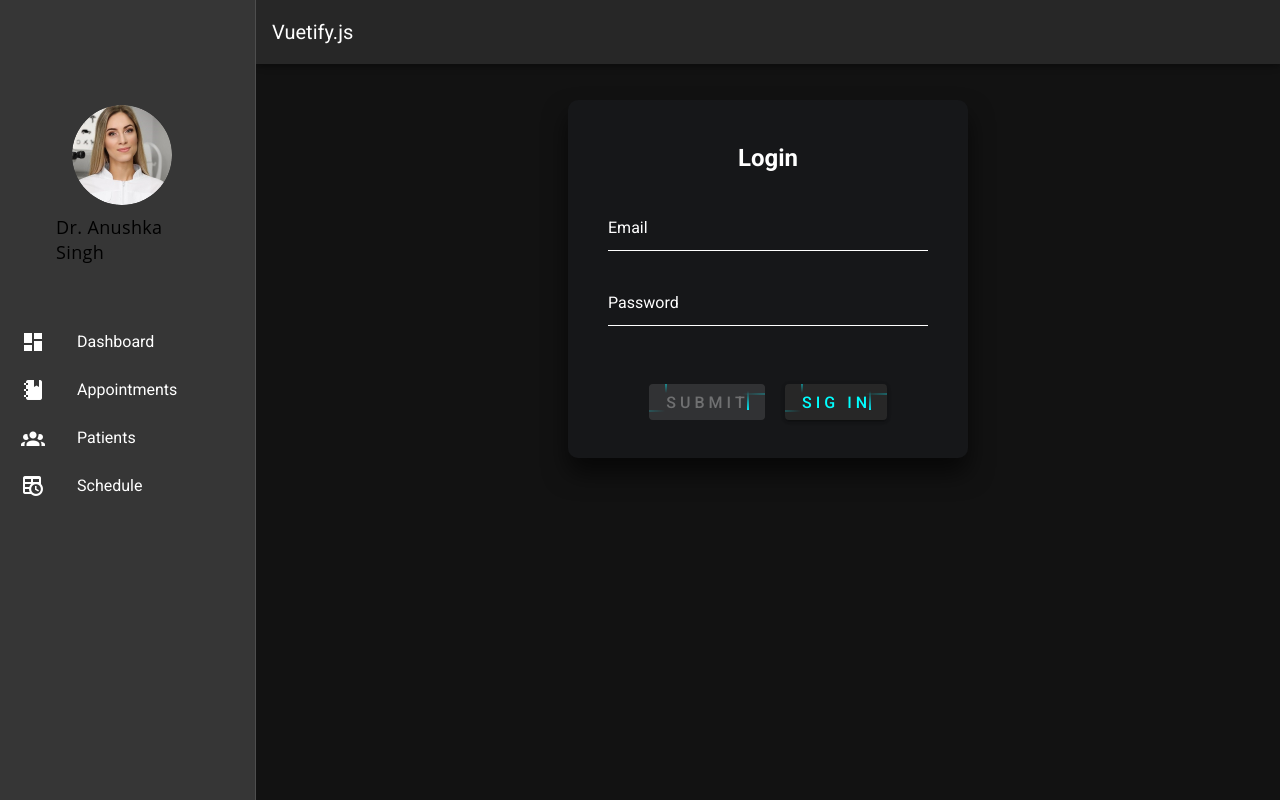
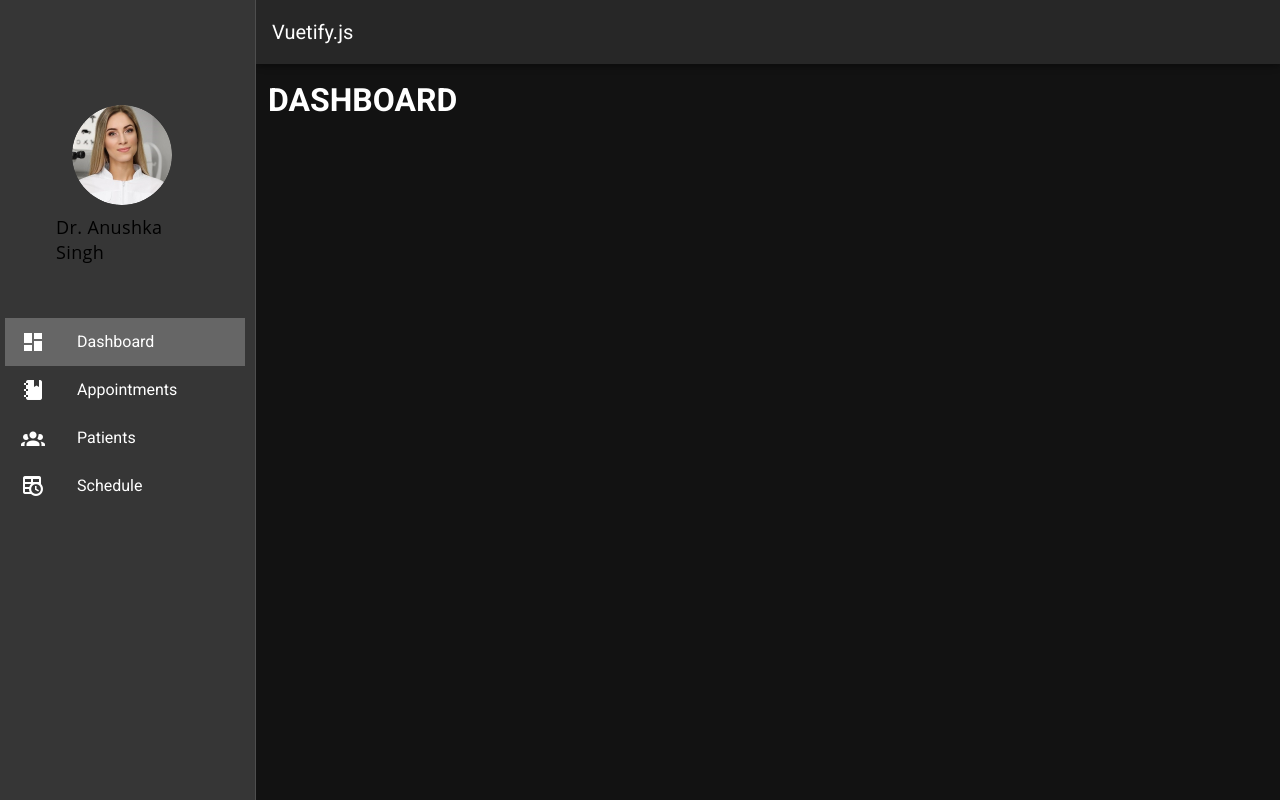
Before and after one commit to Alejandr0177/FrontEnd, a Nuxt app: page /dashboard in a window 1280 px wide. Before the commit this address led to /. Built offline with nearby package versions, Linux system fonts and the light colour scheme.

Commit message:
bugs del programa arreglados

```diff
--- a/components/Content/Schedule.vue
+++ b/components/Content/Schedule.vue
@@ -91,7 +91,7 @@ export default{
         },
         async fetchCitas() {
             try {
-                const response = await fetch('http://localhost:5000/get-calendario');
+                const response = await fetch('http://localhost:5000/cons2Appointments');
                 const data = await response.json();
                 if (data.alert === 'success') {
                     this.citas = data.citas.filter(cita => {
@@ -135,7 +135,7 @@ export default{
 </script>
 
 <style>
- /*
+/*
 Calendario terminado
 */
 </style>
--- a/components/Doctors/login.vue
+++ b/components/Doctors/login.vue
@@ -6,18 +6,32 @@
             <h2>Login</h2>
             <v-form ref="formLogin">
                 <div class="user-box">
-                <input v-model="editedItem.email" :rules="[editedItem.regla.vacio, editedItem.regla.cantidad]" required>
+                <input
+                    v-model="editedItem.email"
+                    :rules="[editedItem.regla.vacio, editedItem.regla.cantidad]"
+                    required
+                />
                 <label>Email</label>
                 </div>
 
                 <div class="user-box">
-                <input v-model="editedItem.password" type="password" id="password" :rules="[editedItem.regla.vacio, editedItem.regla.cantidad]" required>
+                <input
+                    v-model="editedItem.password"
+                    type="password"
+                    id="password"
+                    :rules="[editedItem.regla.vacio, editedItem.regla.cantidad]"
+                    required
+                />
                 <label>Password</label>
                 </div>
 
                 <div class="row" id="groupbtn">
                 <div>
-                  <v-btn class="btn" @click="ingresarSistema" :disabled="!validarFormulario">
+                    <v-btn
+                    class="btn"
+                    @click="ingresarSistema"
+                    :disabled="!validarFormulario"
+                    >
                     <span></span>
                     <span></span>
                     <span></span>
@@ -38,10 +52,14 @@
             </v-form>
             <v-dialog v-model="loginAlert" max-width="525px">
                 <v-card>
-                <v-card-title class="text-h5">Incorrect Email or Password</v-card-title>
+                <v-card-title class="text-h5"
+                    >Incorrect Email or Password</v-card-title
+                >
                 <v-card-actions>
                     <v-spacer></v-spacer>
-                  <v-btn color="red darken-1" text @click="closeDelete">Close</v-btn>
+                    <v-btn color="red darken-1" text @click="closeDelete"
+                    >Close</v-btn
+                    >
                     <v-spacer></v-spacer>
                 </v-card-actions>
                 </v-card>
@@ -57,12 +75,12 @@
     data: () => ({
         loginAlert: false,
         editedItem: {
-        email: '',
-        password: '',
+        email: "",
+        password: "",
         regla: {
-          vacio: value => !!value || 'Campo Requerido',
-          cantidad: value => value.length > 8 || 'Mínimo 8 caracteres'
-        }
+            vacio: (value) => !!value || "Campo Requerido",
+            cantidad: (value) => value.length > 8 || "Mínimo 8 caracteres",
+        },
         },
     }),
 
@@ -70,18 +88,18 @@
         validarFormulario() {
         // Validar que ambos campos estén llenos
         return !!this.editedItem.email && !!this.editedItem.password;
-      }
+        },
     },
 
     watch: {
         emailAlert(val) {
-        val || this.closeDelete()
-      }
+        val || this.closeDelete();
+        },
     },
 
     methods: {
         closeDelete() {
-        this.loginAlert = false
+        this.loginAlert = false;
         },
         async ingresarSistema() {
         // Validar antes de enviar la solicitud
@@ -91,39 +109,42 @@
 
         try {
             // Realizar una solicitud POST al servidor backend
-          const response = await this.$axios.post('http://localhost:5000/loginDoc', {
+            const response = await this.$axios.post(
+            "http://localhost:5000/loginDoc",
+            {
                 email: this.editedItem.email,
                 password: this.editedItem.password,
                 // Otros campos del formulario
-          });
+            }
+            );
 
-          const docId = response.data.data[0].doc_id;
-          console.log('Valor de doc_id:', docId);
+            // const docId = response.data.data[0].doc_id;
+            // console.log("Valor de doc_id:", docId);
 
             // Puedes hacer algo con la respuesta del backend, como mostrar un mensaje de éxito
-          console.log('Respuesta del backend:', response.data);
-
-          if (response.data.alert === 'SESSION_START()') {
+            console.log("Respuesta del backend:", response.data);
+            if (response.data.message === "Authenticated_user") {
             // Redirigir solo después de confirmar la sesión
-            this.$router.push(`/dashboard?doc_id=${docId}`);
-            this.$root.$emit('docIdObtained', docId);
+            this.$router.push(`/dashboard`);
+            //this.$router.push(`/dashboard?doc_id=${docId}`);
+            //this.$root.$emit("docIdObtained", docId);
             }
         } catch (error) {
             if (!error.response) {
-            console.log('No server Response', error);
+            console.log("No server Response", error);
             } else if (error.response.status === 401) {
-            console.log('Error al iniciar sesión', error);
+            console.log("Error al iniciar sesión", error);
             this.loginAlert = true;
             }
         }
         },
         pageRegistro() {
-        this.$router.push('/sigin');
-      }
-    }
+        this.$router.push("/sigin");
+        },
+    },
 };
 </script>
 
 <style lang="scss" scoped>
-    @import '../../assets/css/login.css'
+@import "../../assets/css/login.css";
 </style>
--- a/layouts/dashboard.vue
+++ b/layouts/dashboard.vue
@@ -63,32 +63,36 @@ export default {
             {
             icon: 'mdi-view-dashboard',
             title: 'Dashboard',
-            to: `/dashboard?id_doc=${this.id_doc}`
+            // to: `/dashboard?id_doc=${this.id_doc}`
+            to: `/dashboard`
             },
             {
             icon: 'mdi-notebook',
             title: 'Appointments',
-            to: `/Appointments?id_doc=${this.id_doc}`
+            // to: `/Appointments?id_doc=${this.id_doc}`
+            to: `/Appointments`
             },
             {
             icon: 'mdi-account-group',
             title: 'Patients',
-            to: `/Patients?id_doc=${this.id_doc}`
+            // to: `/Patients?id_doc=${this.id_doc}`
+            to: `/Patients`
             },
             {
             icon: 'mdi-timetable',
             title: 'Schedule',
-            to: `/Schedule?id_doc=${this.id_doc}`
+            // to: `/Schedule?id_doc=${this.id_doc}`
+            to: `/Schedule`
             }
         ],
         title: 'Vuetify.js'
         }
     },
-    mounted() {
-    // Escuchar el evento emitido por el componente hijo
-        this.$root.$on('docIdObtained', (docId) => {
-        this.id_doc = docId;
-        });
-    },
+    // mounted() {
+    // // Escuchar el evento emitido por el componente hijo
+    //     this.$root.$on('docIdObtained', (docId) => {
+    //     this.id_doc = docId;
+    //     });
+    // },
 }
 </script>
--- a/pages/dashboard/index.vue
+++ b/pages/dashboard/index.vue
@@ -1,5 +1,5 @@
 <template>
-    <Dashboard :docId="this.docId"/>
+    <Dashboard />
 </template>
 
 <script>
@@ -10,16 +10,16 @@ export default {
         Dashboard
     },
     layout: 'dashboard',
-    created() {
-        const docId = this.$route.query.doc_id;
-        if (!docId) {
-        // Si no hay doc_id, redirigir al inicio de sesión
-        this.$router.push('/');
-    } else {
-        // Puedes hacer algo con docId si es necesario
-        console.log('Se ha encontrado un doc_id en la URL:', docId);
-        this.docId = docId;
-    }
-    },
+    // created() {
+    //     const docId = this.$route.query.doc_id;
+    //     if (!docId) {
+    //     // Si no hay doc_id, redirigir al inicio de sesión
+    //     this.$router.push('/');
+    // } else {
+    //     // Puedes hacer algo con docId si es necesario
+    //     console.log('Se ha encontrado un doc_id en la URL:', docId);
+    //     this.docId = docId;
+    // }
+    // },
 }
 </script>
```
Lines whose indentation alone changed are shown as unchanged.
